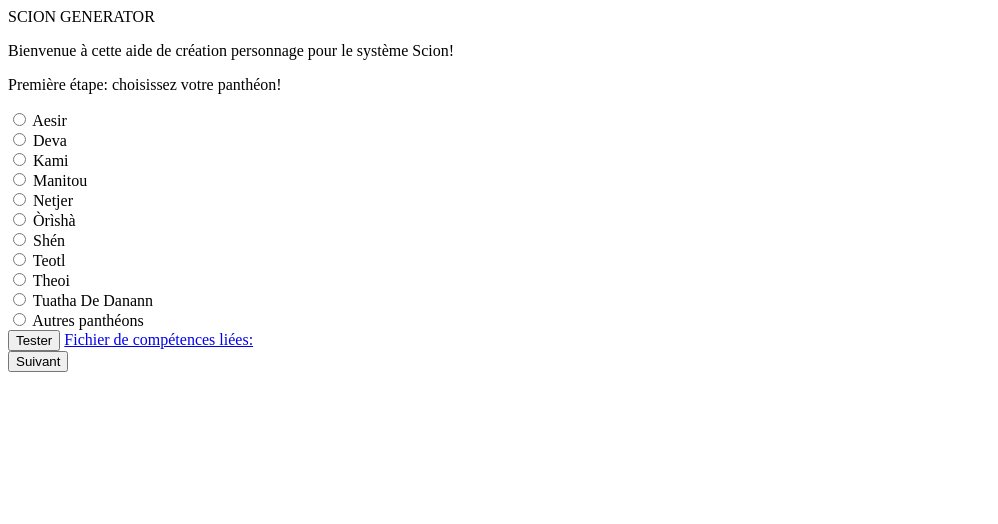
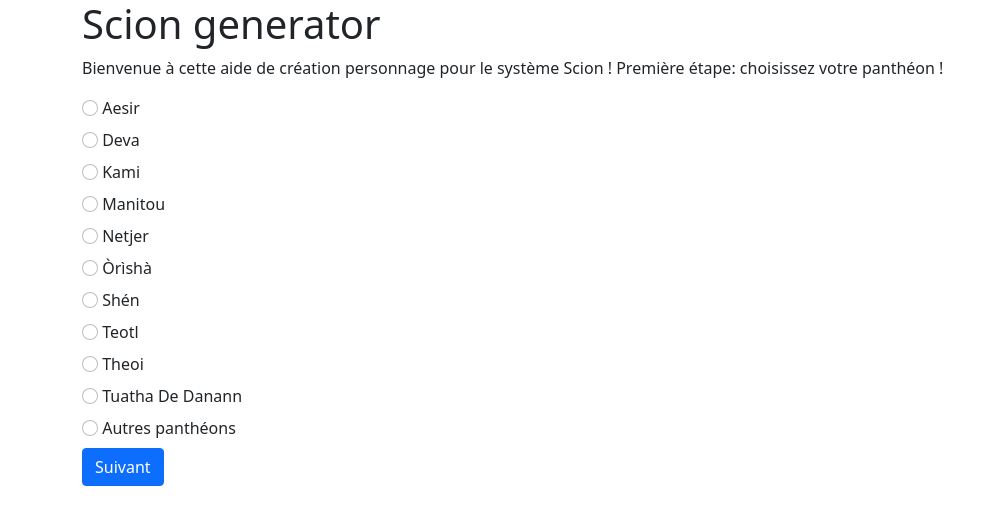
Before and after one commit to clippold-rennes/Scion_character_generator, a plain HTML site: page html_views/pantheon.html in a window 1280 px wide. Shown: the whole page, without its empty margins (0-998 px from the left). Drawn offline with nearby package versions, Linux system fonts and the light colour scheme.

Commit message:
Mise en page avec Bootstrap

```diff
--- a/html_views/pantheon.html
+++ b/html_views/pantheon.html
@@ -2,55 +2,74 @@
 <!DOCTYPE html>
 <html>
 	<title>SCION GENERATOR</title>
-<head>SCION GENERATOR<!--
-<link rel="stylesheet" href="scion.css"> -->
+
+	<head>
+		<!-- Bootstrap from a CDN -->
+		<!-- Bootstrap CSS -->
+		<link href="https://cdn.jsdelivr.net/npm/bootstrap@5.0.0-beta1/dist/css/bootstrap.min.css" rel="stylesheet" integrity="sha384-giJF6kkoqNQ00vy+HMDP7azOuL0xtbfIcaT9wjKHr8RbDVddVHyTfAAsrekwKmP1" crossorigin="anonymous">
 	</head>
-<p>Bienvenue à cette aide de création personnage pour le système Scion!</p>
-<p>Première étape: choisissez votre panthéon!</p>
+
 	<body>
+		<div class="container">
+			<div class="col">
+				<div class="row">
+					<h1>Scion generator</h1>
+					<p>
+						Bienvenue à cette aide de création personnage pour le système Scion !
+						Première étape: choisissez votre panthéon !
+					</p>
+				</div>
+				<div class="row">
+					<form name="ee">
+						<div class="col">
+							<input type="radio" class="form-check-input" id="aesir" name="pantheon" value="Aesir">
+							<label class="form-label" for="aesir">Aesir</label><br>
 
-	<form name="ee">
+							<input type="radio" class="form-check-input" id="deva" name="pantheon" value="Deva">
+							<label class="form-label" for="deva">Deva</label><br>
 
+							<input type="radio" class="form-check-input" id="kami" name="pantheon" value="Kami">
+							<label class="form-label" for="kami">Kami</label><br>
 
-<input type="radio" id="aesir" name="pantheon" value="Aesir">
-		<label for="aesir">Aesir</label><br>
-		<input type="radio" id="deva" name="pantheon" value="Deva">
-		<label for="deva">Deva</label><br>
-		<input type="radio" id="kami" name="pantheon" value="Kami">
-		<label for="kami">Kami</label><br>
-		<input type="radio" id="manitou" name="pantheon" value="Manitou">
-		<label for="manitou">Manitou</label><br>
-		<input type="radio" id="netjer" name="pantheon" value="Netjer">
-		<label for="netjer">Netjer</label><br>
-		<input type="radio" id="orisha" name="pantheon" value="Òrìshà">
-		<label for="orisha">Òrìshà</label><br>
-		<input type="radio" id="shen" name="pantheon" value="Shén">
-		<label for="shen">Shén</label><br>
-		<input type="radio" id="teotl" name="pantheon" value="Teotl">
-		<label for="teotl">Teotl</label><br>
-		<input type="radio" id="theoi" name="pantheon" value="Theoi">
-		<label for="theoi">Theoi</label><br>
-		<input type="radio" id="tuatha" name="pantheon" value="Tuatha De Danann">
-		<label for="tuatha">Tuatha De Danann</label><br>
-		<input type="radio" id="other" name="pantheon" value="other">
-		<label for="other">Autres panthéons</label><br>
+							<input type="radio" class="form-check-input" id="manitou" name="pantheon" value="Manitou">
+							<label class="form-label" for="manitou">Manitou</label><br>
 
-<input type="button" name="bout" value="Tester" onClick="test()">
-<a href="pantheon/AESIR.txt">Fichier de compétences liées:</a>
+							<input type="radio" class="form-check-input" id="netjer" name="pantheon" value="Netjer">
+							<label class="form-label" for="netjer">Netjer</label><br>
+
+							<input type="radio" class="form-check-input" id="orisha" name="pantheon" value="Òrìshà">
+							<label class="form-label" for="orisha">Òrìshà</label><br>
+
+							<input type="radio" class="form-check-input" id="shen" name="pantheon" value="Shén">
+							<label class="form-label" for="shen">Shén</label><br>
+
+							<input type="radio" class="form-check-input" id="teotl" name="pantheon" value="Teotl">
+							<label class="form-label" for="teotl">Teotl</label><br>
+
+							<input type="radio" class="form-check-input" id="theoi" name="pantheon" value="Theoi">
+							<label class="form-label" for="theoi">Theoi</label><br>
+
+							<input type="radio" class="form-check-input" id="tuatha" name="pantheon" value="Tuatha De Danann">
+							<label class="form-label" for="tuatha">Tuatha De Danann</label><br>
+
+							<input type="radio" class="form-check-input" id="other" name="pantheon" value="other">
+							<label class="form-label" for="other">Autres panthéons</label><br>
+						</div>
+						<div class="col">
 							<!-- link vers fichier
 								Ce qu'on veut c'est ouvrir le fichier correspondant et récupérer les compétences, les vertus et le domaine de panthéon
 								puis récupérer la liste des dieux et la proposer à l'étape suivante avec des boutons radio
 								chaque dieu ayant lui-même des domaines et vocations qui devront être récupérées et présentées à l'utilisateur
 							-->
-
-
+							<input type="button" class="btn btn-primary"onclick='document.location.href="dieux.html"' value="Suivant"/>
+						</div>
 					</form>
-<!-- <pre id="log"></pre> -->
+				</div>
+			</div>
+		</div>
 	</body>
 </html>
-
 <script >
-
 	function test() {
 	var m=0;
 	for (i=0;i<11;i++) {
@@ -67,5 +86,3 @@
 		document.body.insertBefore(newDiv, currentDiv);
 	}
 </script>
-
-<input type="button" onclick='document.location.href="dieux.html"' value="Suivant" />
```
Lines whose indentation alone changed are shown as unchanged.
